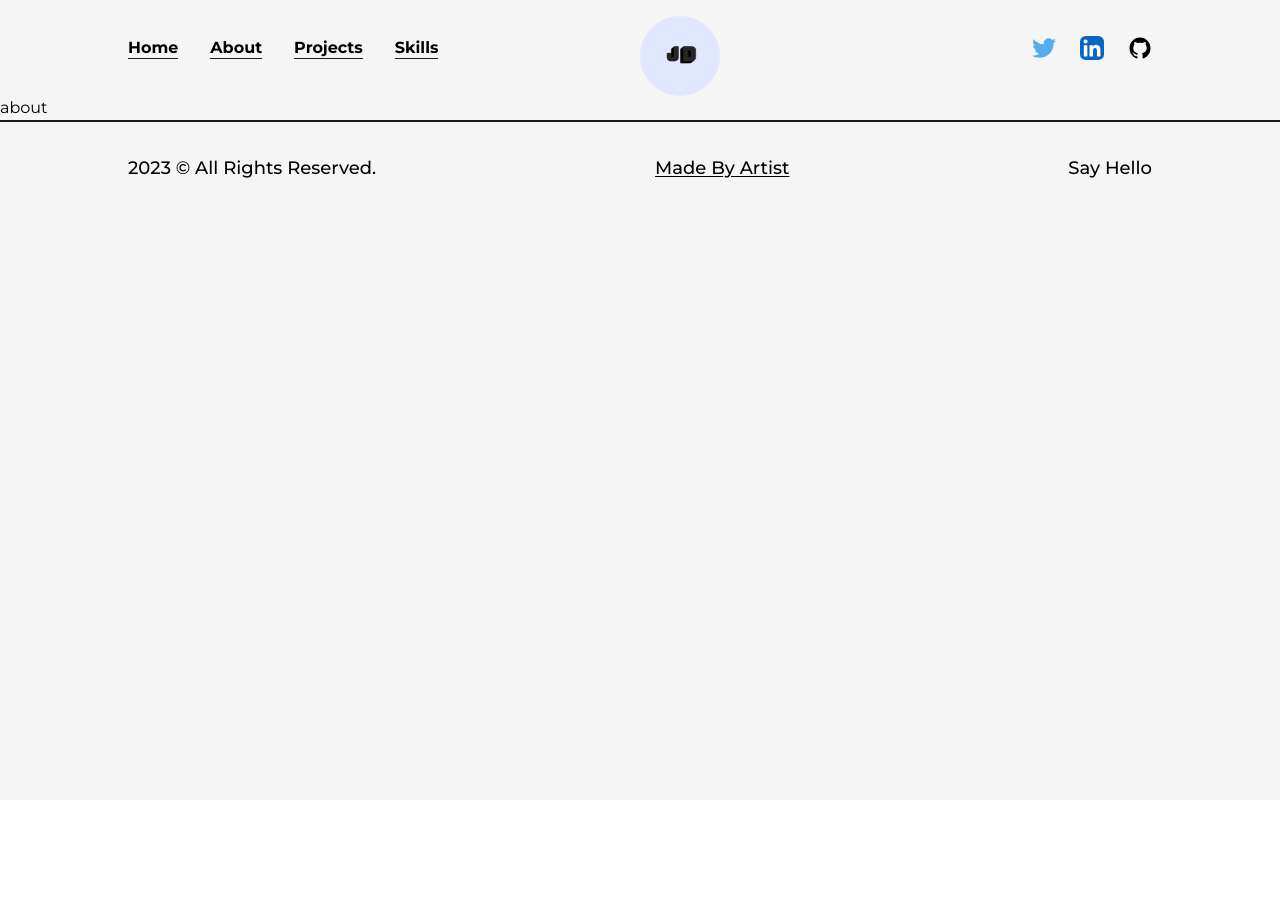
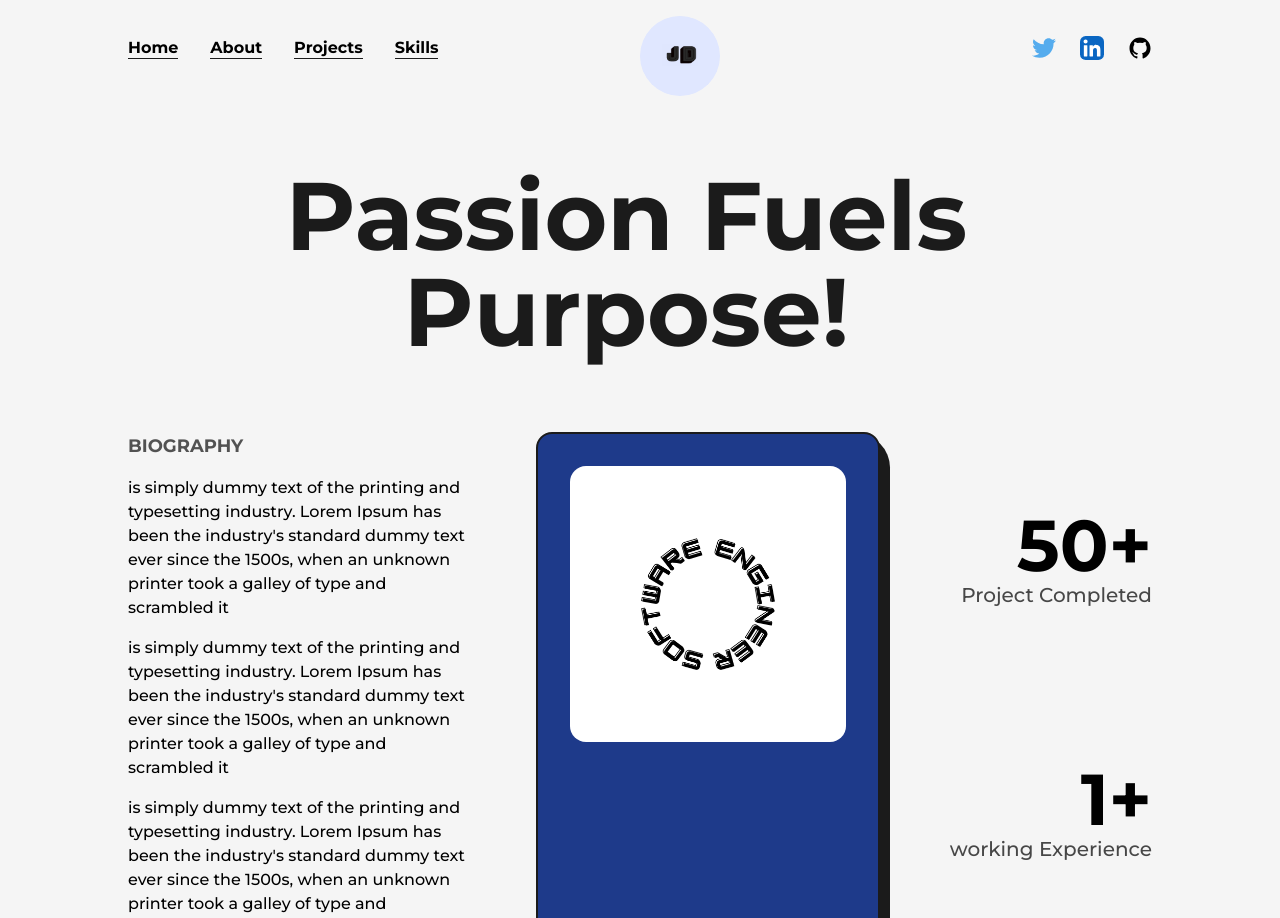
Before and after one commit to artistatbl/Mywebsite, a Next.js app in the folder portfolio/: page /about in a window 1280 px wide. Shown: the top 918 px of the page. Before the commit the page ends 800 px from the top, so only its background shows below. Built offline with nearby package versions, Linux system fonts and the light colour scheme.

Commit message:
About Page Done

```diff
--- a/portfolio/src/pages/about.js
+++ b/portfolio/src/pages/about.js
@@ -1,12 +1,135 @@
-import React from 'react'
+import Animated from '@/components/Animated'
+import Layout from '@/components/Layout'
+import Image from 'next/image';
+
+import profilePic from "../../images/profile/software Enginer.png";
+import Head from 'next/head'
+
+import React, { useEffect, useRef } from 'react';
+
+import { useInView, useMotionValue, useSpring } from 'framer-motion';
+
+
+const AnimatedNumbers = ({value}) => {
+	const ref = useRef (null);
+
+
+	const motionValue = useMotionValue(0);
+	const springValue =  useSpring(motionValue, { stiffness: 5000})
+	const isInView = useInView(ref, {once: true});
+
+	useEffect(() =>{
+		if(isInView){
+			motionValue.set(value);
+		}
+	}, [isInView, value, motionValue])
+
+	useEffect(() => {
+	  springValue.on("change", (latest) => {
+		  if(ref.current && latest.toFixed(0) <= value ){
+			  ref.current.textContent = latest.toFixed(0);
+		  }
+
+	  })
+
+	}, [springValue, value])
+
+	return <span ref={ref}></span>
+}
+
 
 const about = () => {
 	return (
-		<div>
-			about
-		</div>
+
+		<>
+		<Head>
+			<title>CodeBucks | About paage</title>
+			<meta name='description' content='any description' />
+
+		</Head>
+		<main className='flex w-full flex-col items-center justify-content'>
+			<Layout className='pt-16'>
+			<Animated  text="Passion Fuels Purpose!"  className='mb-16'/>
+			<div className='grid w-full grid-cols-8 gap-16'>
+			  <div className='col-span-3 flex flex-col items-start justify-start'>
+				  <h2 className='mb-4 text-lg font-bold uppercase text-dark/75'> Biography</h2>
+
+
+			  <p className='font-medium'>
+				  is simply dummy text of the printing and typesetting industry.
+			  Lorem Ipsum has been the industry's standard dummy text ever since the 1500s, when an unknown
+			  printer took a galley of type and scrambled it
+			  </p>
+
+			   <p  className="my-4 font-medium">
+				   is simply dummy text of the printing and typesetting industry.
+			  Lorem Ipsum has been the industry's standard dummy text ever since the 1500s, when an unknown
+			  printer took a galley of type and scrambled it
+			  </p>
+
+			   <p className="font-medium">
+				   is simply dummy text of the printing and typesetting industry.
+			  Lorem Ipsum has been the industry's standard dummy text ever since the 1500s, when an unknown
+			  printer took a galley of type and scrambled
+			   </p>
+
+
+
+               </div>
+
+			<div className='col-span-3 relative max-h rounded-2xl border-2 border-solid border-dark
+			bg-blue-900 p-8'
+			>
+
+				<div className='absolute top-0 -right-3 -z-10 w-[102%] h-[103%] rounded-[2.1rem] bg-dark' />
+				<Image src={profilePic} alt="jeandaly" className='w-full h-auto rounded-2xl' />
+
+				</div>
+
+				<div className='col-span-2 flex flex-col items-end  justify-around'>
+
+					<div className=' flex flex-col items-end justify-center'>
+						<span className='inline-bloc text-7xl font-bold'>
+							<AnimatedNumbers value={50} />+
+						</span>
+
+						<h2 className='text-xl font-medium coapitalize text-dark/80'>
+
+							Project Completed
+
+						</h2>
+					</div>
+
+					<div  className='flex flex-col items-end justify-center'>
+						<span className='inline-bloc text-7xl font-bold'>
+							<AnimatedNumbers value={1} />+
+						</span>
+
+						<h2 className='text-xl font-medium coapitalize text-dark/80'>
+
+						working Experience
+
+						</h2>
+					</div>
+
+
+
+				</div>
+
+
+
+
+
+
+
+			</div>
+
+			</Layout>
+
+		</main>
+
+		</>
 	)
 }
 
-
 export default about
```
Also changed, not shown: 1 other file (tests, documents, lock files or other folders).
